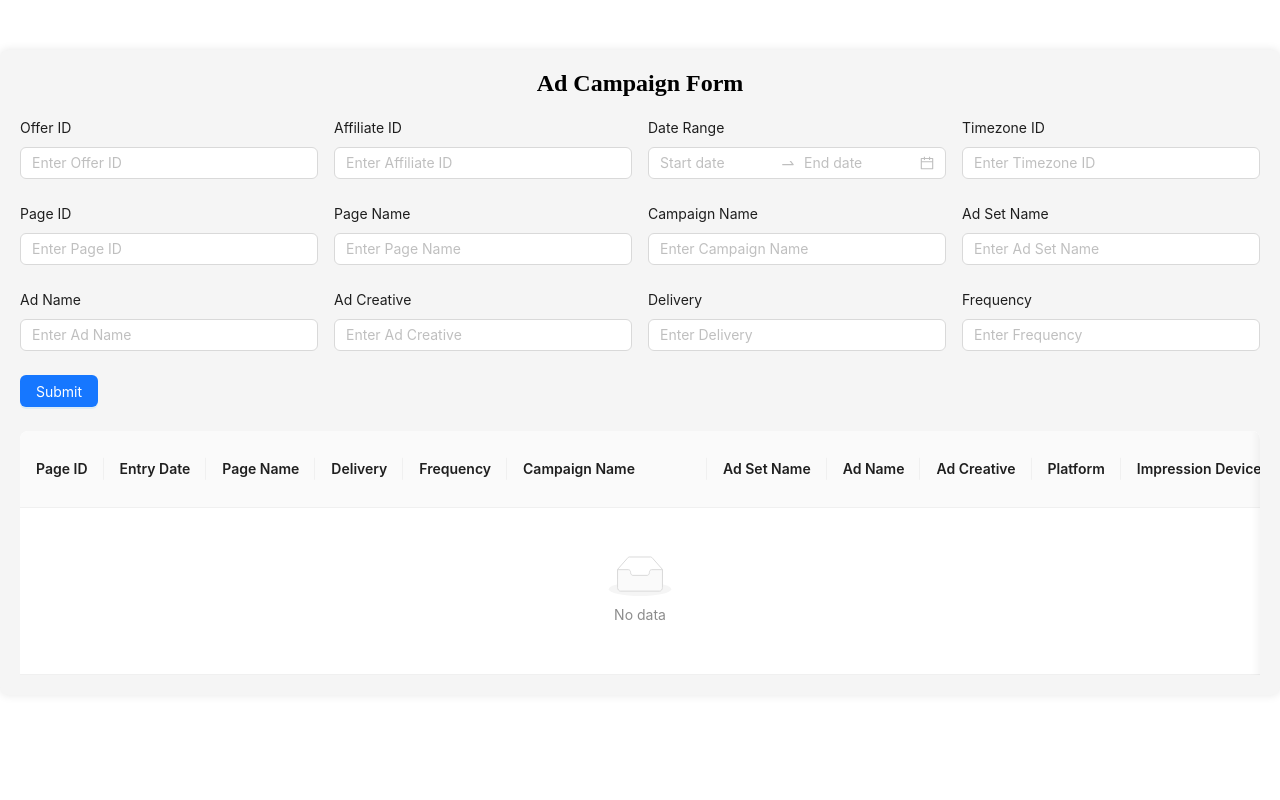
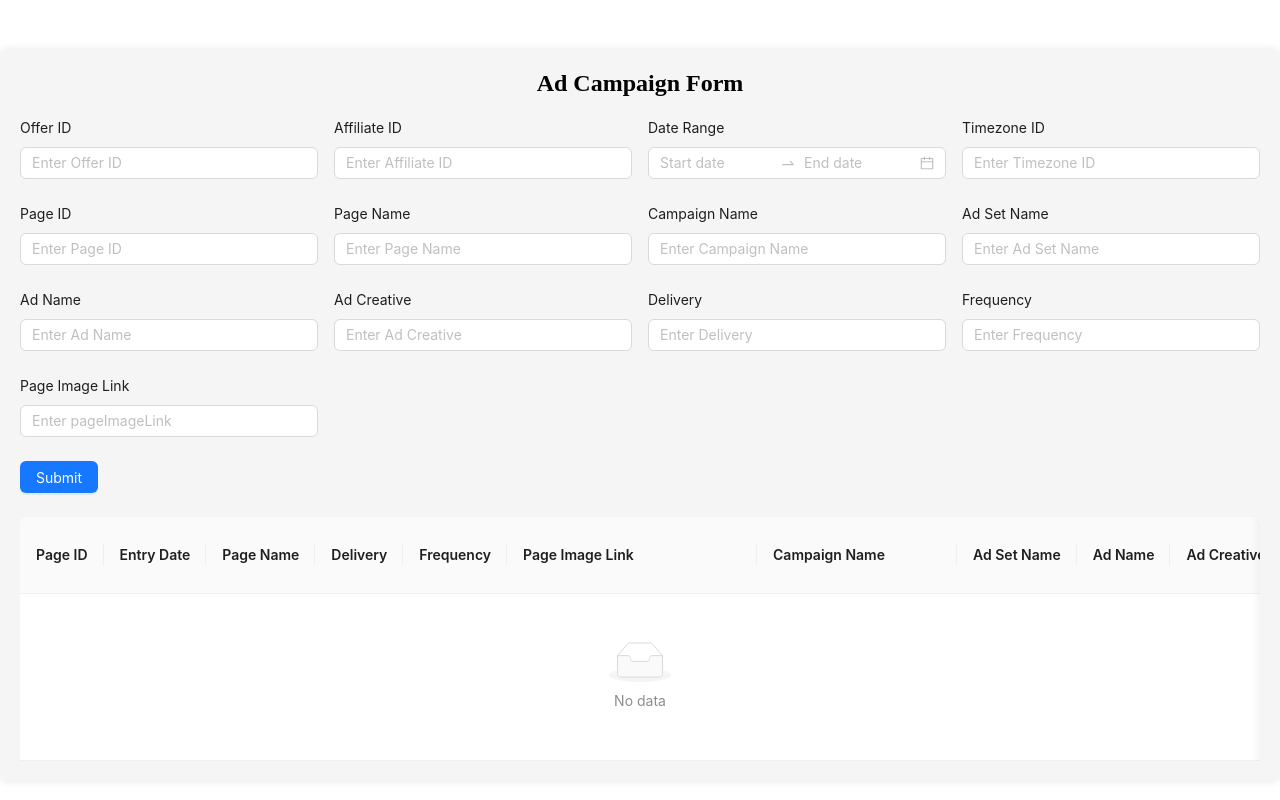
Before and after one commit to usama0011/FBAReportingTableGenerator, a React (Vite) app: page / in a window 1280 px wide. Shown: the top 800 px of the page. Built offline with nearby package versions, Linux system fonts and the light colour scheme.

Commit message:
NewFininsonemoreComit

```diff
--- a/src/App.jsx
+++ b/src/App.jsx
@@ -54,6 +54,7 @@ const App = () => {
       adCreative: values.adCreative,
       Delivery: values.Delivery,
       Frequency: values.Frequency,
+      pageImageLink: values.pageImageLink, // ✅ now safe
       timezoneID: values.timezoneID,
       offerID: values.offerID,
       affiliateID: values.affiliateID,
@@ -255,6 +256,7 @@ const App = () => {
               adName: staticData.adName,
               adCreative: staticData.adCreative,
               Delivery: staticData.Delivery,
+              pageImageLink: staticData.pageImageLink,
               Frequency: staticData.Frequency,
               impressionDevices: device.name,
               costPerResult: randomCost,
@@ -309,6 +311,7 @@ const App = () => {
             adName: staticData.adName,
             adCreative: staticData.adCreative,
             Delivery: staticData.Delivery,
+            pageImageLink: staticData.pageImageLink,
             Frequency: staticData.Frequency,
             impressionDevices: "All",
             costPerResult: avgCostPerResult,
@@ -391,6 +394,8 @@ const App = () => {
                 adName: staticData.adName,
                 adCreative: staticData.adCreative,
                 Delivery: staticData.Delivery,
+                pageImageLink: staticData.pageImageLink,
+
                 Frequency: staticData.Frequency,
                 impressionDevices: device.name,
                 costPerResult: randomCost.toFixed(2),
@@ -456,6 +461,7 @@ const App = () => {
               adName: staticData.adName,
               adCreative: staticData.adCreative,
               Delivery: staticData.Delivery,
+              pageImageLink: staticData.pageImageLink,
               Frequency: staticData.Frequency,
               impressionDevices: "All",
               costPerResult: iPadAvgCostPerResult,
@@ -481,6 +487,7 @@ const App = () => {
           adSetName,
           adCreative,
           Delivery,
+          pageImageLink,
           Frequency,
           adName,
           pageName,
@@ -507,6 +514,7 @@ const App = () => {
             adName: "All",
             adCreative: "All",
             Delivery: Delivery,
+            pageImageLink: pageImageLink,
             Frequency: Frequency,
             impressionDevices: "All",
             costPerResult: "",
@@ -527,6 +535,7 @@ const App = () => {
             impressions: "",
             pageID: pageID,
             Delivery: Delivery,
+            pageImageLink: pageImageLink,
             Frequency: Frequency,
             pageName,
             campaignName,
@@ -552,6 +561,7 @@ const App = () => {
             impressions: "",
             pageID: pageID,
             Delivery: Delivery,
+            pageImageLink: pageImageLink,
             Frequency: Frequency,
             pageName,
             campaignName,
@@ -577,6 +587,7 @@ const App = () => {
             impressions: "",
             pageID: pageID,
             Delivery: Delivery,
+            pageImageLink: pageImageLink,
             Frequency: Frequency,
             pageName,
             campaignName,
@@ -609,6 +620,12 @@ const App = () => {
     { title: "Page Name", dataIndex: "pageName", key: "pageName" },
     { title: "Delivery", dataIndex: "Delivery", key: "Delivery" },
     { title: "Frequency", dataIndex: "Frequency", key: "Frequency" },
+    {
+      title: "Page Image Link",
+      dataIndex: "pageImageLink",
+      key: "pageImageLink",
+      width: 250,
+    },
     {
       title: "Campaign Name",
       dataIndex: "campaignName",
@@ -867,6 +884,7 @@ const App = () => {
       "Page Name": row.pageName || "",
       // Delivery: row.Delivery || "",
       // Frequency: row.Frequency || "",
+      pageImageLink: row.pageImageLink || "",
       "Campaign Name": row.campaignName || "",
       "Ad Set Name": row.adSetName || "",
       "Ad Name": row.adName || "",
@@ -1024,6 +1042,19 @@ const App = () => {
             </Form.Item>
           </Col>
         </Row>
+        <Row gutter={16}>
+          <Col span={6}>
+            <Form.Item
+              label="Page Image Link"
+              name="pageImageLink"
+              rules={[
+                { required: true, message: "Please enter pageImageLink" },
+              ]}
+            >
+              <Input placeholder="Enter pageImageLink" />
+            </Form.Item>
+          </Col>
+        </Row>
 
         {/* Submit Button */}
         <Form.Item>
--- a/src/pages/CampaignTable.jsx
+++ b/src/pages/CampaignTable.jsx
@@ -42,7 +42,6 @@ const CampaignTable = () => {
     attributionSettings,
     campaignLink,
     budget,
-    pageImageLink,
     pageName,
     adName,
     Ends,
@@ -53,6 +52,7 @@ const CampaignTable = () => {
     campaignName,
     Frequency,
     Delivery,
+    pageImageLink,
   }) => {
     setLoading(true);
 
@@ -173,7 +173,7 @@ const CampaignTable = () => {
             attributionSettings,
             campaignLink,
             budget,
-            pageImageLink,
+
             pageName,
             adName,
             Ends,
@@ -183,6 +183,7 @@ const CampaignTable = () => {
             campaignName,
             Frequency,
             Delivery,
+            pageImageLink,
             sechdule,
           };
         });
@@ -229,13 +230,14 @@ const CampaignTable = () => {
       key: "campaignImageLink",
       width: 250,
     },
+
+    { title: "Delivery", dataIndex: "Delivery", key: "Delivery", width: 250 },
     {
-      title: "Page Image Link",
+      title: "pageImageLink",
       dataIndex: "pageImageLink",
       key: "pageImageLink",
       width: 250,
     },
-    { title: "Delivery", dataIndex: "Delivery", key: "Delivery", width: 250 },
     {
       title: "Bid Strategy",
       dataIndex: "bidStrategy",
@@ -396,11 +398,7 @@ const CampaignTable = () => {
               <Input placeholder="Enter Campaign Link" />
             </Form.Item>
           </Col>
-          <Col span={6}>
-            <Form.Item label="Page Image Link" name="pageImageLink">
-              <Input placeholder="Enter Page Image Link" />
-            </Form.Item>
-          </Col>
+
           <Col span={6}>
             <Form.Item label="Campaign Image Link" name="campaignImageLink">
               <Input placeholder="Enter Campaign Image Link" />
```
